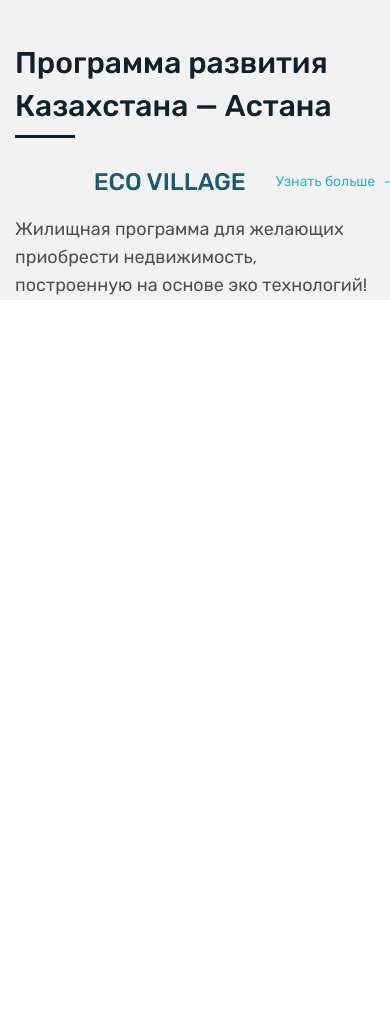
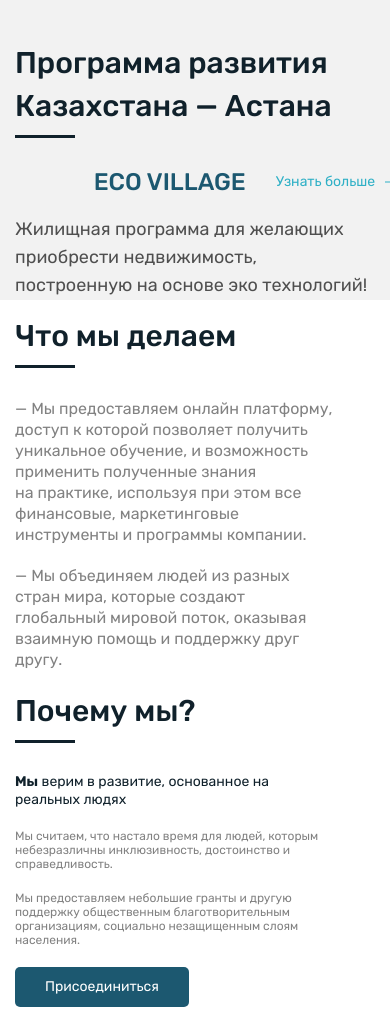
Before and after one commit to ELegek/Shanyrak, a website: page app/index.html in a window 390 px wide. Shown: the part 2063-3085 px from the top of the page. Before the commit the page ends 2363 px from the top, so only its background shows below. Drawn offline with nearby package versions, Linux system fonts and the light colour scheme.

Commit message:
Responsive content

```diff
--- /dev/null
+++ b/app/css/module/content/content copy.min.css
@@ -0,0 +1 @@
+.content__inner{display:-webkit-box;display:-ms-flexbox;display:flex;-webkit-box-align:center;-ms-flex-align:center;align-items:center;padding:40px 0}.content__item-left{width:410px;margin-right:235px}.content__item-right{padding:20px 0 20px 20px;background-color:#F2F2F2}.content__img{max-width:100%}.content__text{font-weight:300;font-size:16px;line-height:21px;color:#828282;margin-bottom:20px}.content__subtitle{font-size:14px;line-height:18px;color:#10212B;margin-bottom:20px}.content__subtitle span{font-weight:bold}.content__info{font-size:12px;line-height:14px;color:#828282;margin-bottom:20px}
--- a/app/index.html
+++ b/app/index.html
@@ -165,7 +165,7 @@
     </div>
   </section>
 
-  <!--<section class="content">
+<section class="content">
     <div class="container">
       <div class="content__inner">
         <div class="content__item-left">
@@ -190,7 +190,7 @@
     </div>
   </section>
 
-  <footer class="footer">
+    <!--<footer class="footer">
     <div class="container">
       <div class="footer__inner">
         <div class="footer__copy">
--- a/app/scss/_media.scss
+++ b/app/scss/_media.scss
@@ -4,3 +4,4 @@
 @import "module/about/about__media";
 @import "module/aside/aside__media";
 @import "module/program/program__media";
+@import "module/content/content__media";
--- /dev/null
+++ b/app/scss/module/content/content__media.scss
@@ -0,0 +1,24 @@
+@media (max-width: 1180px) {
+    .content__inner {
+        padding: 0;
+    }
+
+    .content__title {
+        font-size: 30px;
+    }
+
+    .content__item-left {
+        margin-right: 42px;
+    }
+}
+
+@media (max-width: 835px) {
+    .content__inner {
+        justify-content: center;
+        padding: 15px 0;
+    }
+
+    .content__item-right {
+        display: none;
+    }
+}
```
Also changed, not shown: app/css/module/content/content__media.min.css (added), app/css/style.min.css.
